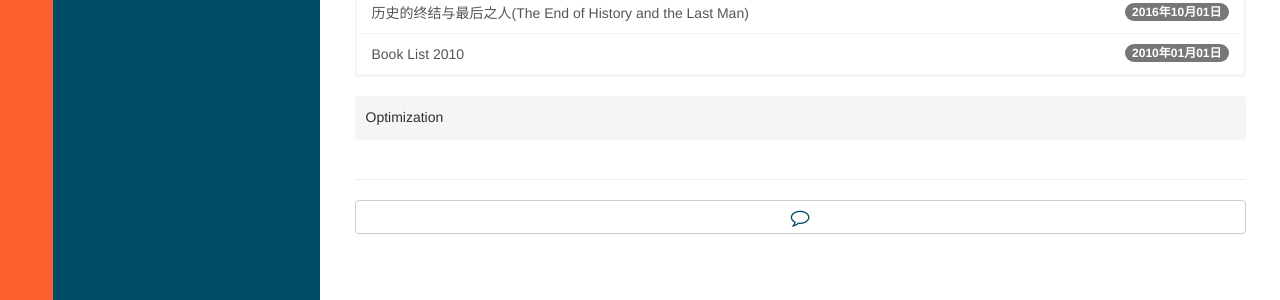
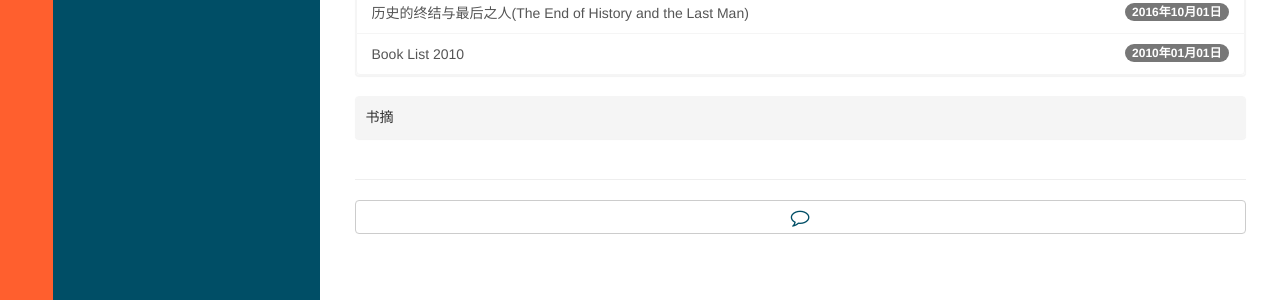
Before and after one commit to mathesse/mathesse.github.io, a Jekyll site: the page built from index.html, in a window 1280 px wide. Shown: the part 279-579 px from the top of the page. Built offline with Jekyll 4.4.1, drawn with Linux system fonts in a browser that asks for light colours; the list of posts is cut into pages by our own code.

Commit message:
Update _config.yml

```diff
--- a/_config.yml
+++ b/_config.yml
@@ -26,14 +26,14 @@
 
 # disqus 设置
 disqus:
-  shortname: sian-me
+  shortname: mathesse
 
 # 主题设置，自动激活某个标签
 active: 读书
 
 # 首页除了最新文章外显示分类
 cates:
-  - Optimization
+  - 书摘
 
 # 中文本地化
 locals:
```
